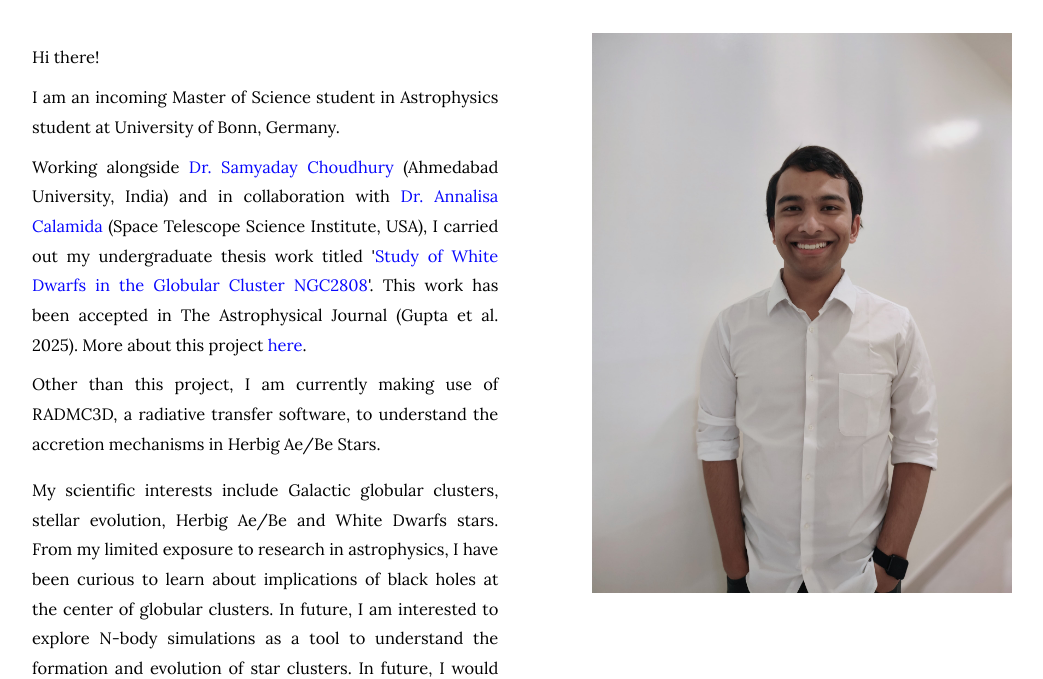
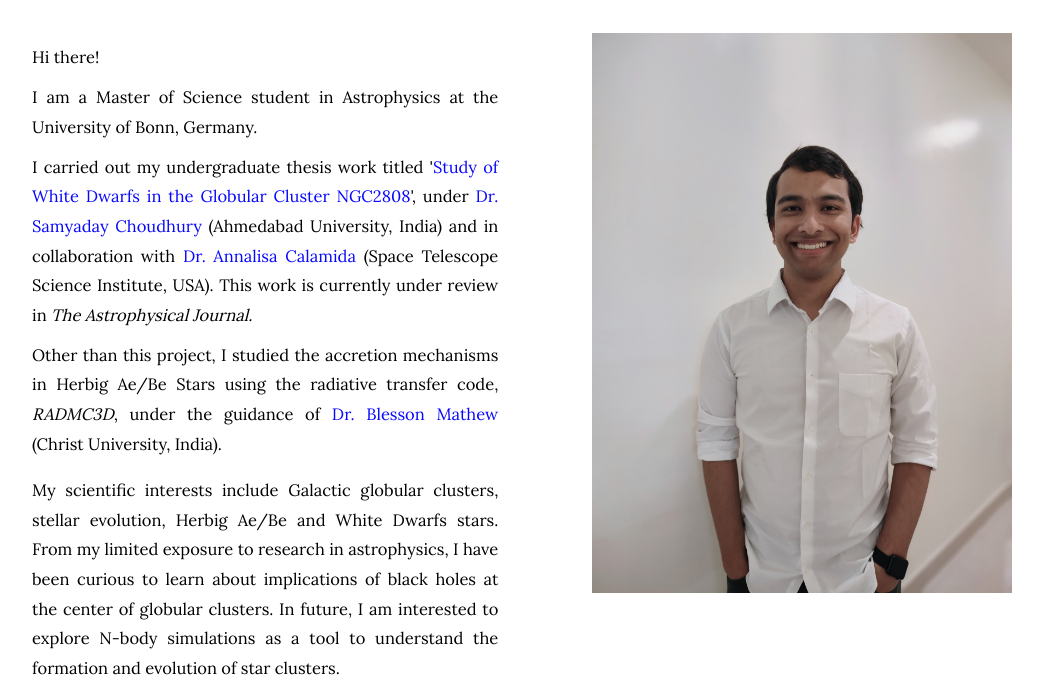
Before and after one commit to GuptaLaksh/GuptaLaksh.github.io, a plain HTML site: page index.html in a window 1280 px wide. Shown: the part 122-801 px from the top of the page, without its empty margins (160-1203 px from the left). Drawn offline with Linux system fonts and the light colour scheme.

Commit message:
edited a bit

```diff
--- a/index.html
+++ b/index.html
@@ -139,23 +139,23 @@
             <div class="left-column">
                 <p class="text">Hi there!</p>
                 <!-- <p class="text">I am an incoming Master's student at the University of Bonn, Germany.</p> -->
-                <p class="text">I am an incoming Master of Science student in Astrophysics student at University of Bonn, Germany.</p>
+                <p class="text">I am a Master of Science student in Astrophysics at the University of Bonn, Germany.</p>
                 <!-- <p class="text">I graduated from <a href="https://ahduni.edu.in/">Ahmedabad University, India</a>,  -->
                     <!-- where I majored in <b>Physics</b> alongside a minor in <b>Mathematics</b>. I am currently located in Bengaluru.</p> -->
-                <p class="text">Working alongside
+                <p class="text">
+                    I carried out my undergraduate thesis work titled
+                    '<a href="Undergraduate Thesis.pdf">Study of White Dwarfs in the Globular Cluster NGC2808</a>', under
                     <a href="https://sites.google.com/view/samyadayspage/home">Dr. Samyaday Choudhury</a>
                     (Ahmedabad University, India) and in collaboration with
                     <a href="https://www.stsci.edu/stsci-research/research-directory/annalisa-calamida">Dr. Annalisa Calamida</a>
-                    (Space Telescope Science Institute, USA), I carried out my undergraduate thesis work titled
-                    '<a href="Undergraduate Thesis.pdf">Study of White Dwarfs in the Globular Cluster NGC2808</a>'.
-                    This work has been accepted in The Astrophysical Journal (Gupta et al. 2025).
-                    More about this project <a href="projectdescription.html">here</a>.
+                    (Space Telescope Science Institute, USA).
+                    This work is currently under review in <em>The Astrophysical Journal.</em>
+                    <!-- This work has been accepted in The Astrophysical Journal (Gupta et al. 2025).  -->
+                    <!-- More about this project <a href="projectdescription.html">here</a>. -->
                 </p>
-                <p class="text">Other than this project, I am currently making use of RADMC3D, a radiative transfer software, to understand
-                    the accretion mechanisms in Herbig Ae/Be Stars.
-                    <!-- More about this project here. -->
-                    <!-- This project is being carried out under the guidance of Dr. Blesson Mathew (Christ University, Bengaluru)
-                    and Arun Roy (Indian Institute of Astrophysics, Bengaluru). -->
+                <p class="text">Other than this project, I studied the accretion mechanisms in Herbig Ae/Be Stars using the
+                    radiative transfer code, <em>RADMC3D</em>, under the guidance of <a href="https://christuniversity.in/dept/faculty-details/MjYxOQ==/MTg=">Dr. Blesson Mathew</a> (Christ University, India).
+                    <!-- and Arun Roy (Indian Institute of Astrophysics, Bengaluru). -->
                 </p>
                 <!-- <p class="text">Currently, I am a research intern at Ahmedabad University with the Astronomy & Astrophysics Group under -->
                     <!-- Professor Samyaday Chowdhury. -->
@@ -165,8 +165,8 @@
                     From my limited exposure to research in astrophysics, I have been curious to learn about
                     implications of black holes at the center of globular clusters. In future, I am interested to explore
                     N-body simulations as a tool to understand the formation and evolution of star clusters.
-                    In future, I would want to spend more time learning about these areas as well as
-                    delve into other areas of astrophysics.
+                    <!-- I would want to spend more time learning about these areas as well as  -->
+                    <!-- delve into other areas of astrophysics.      -->
                 </p>
                 <!-- <p class="text">I grew up in Lucknow, India and attended La Martiniere College.</p> -->
                 <!-- <p class="text">My hobbies include cycling, painting and writing documents in <span class="tex">T<sub>e</sub>X</span>.</p>  -->
@@ -187,8 +187,8 @@
             </div>
         </div>
     </div>
-    <!-- <div class="footer">
+    <div class="footer">
         <p>Copyright &copy; Laksh Gupta 2025 (Last Updated on 20th June 2025)</p>
-    </div> -->
+    </div>
 </body>
 </html>
```
Also changed, not shown: 2 other files.
